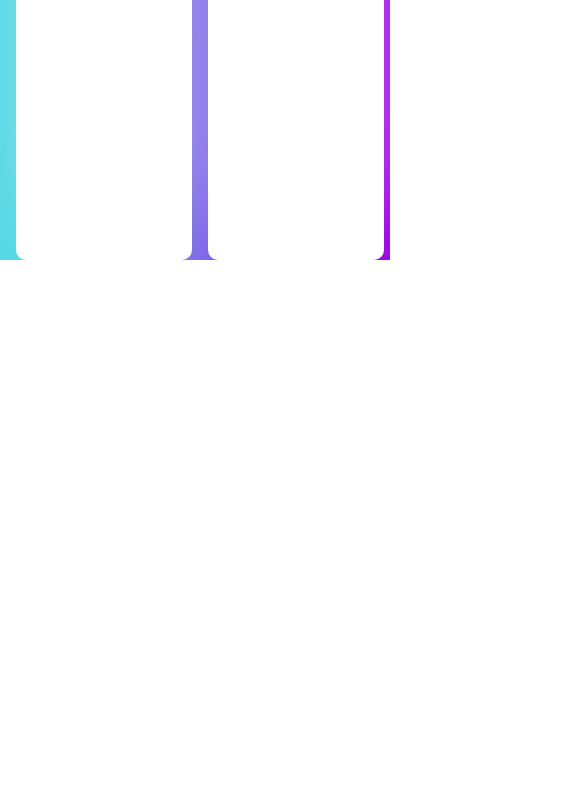
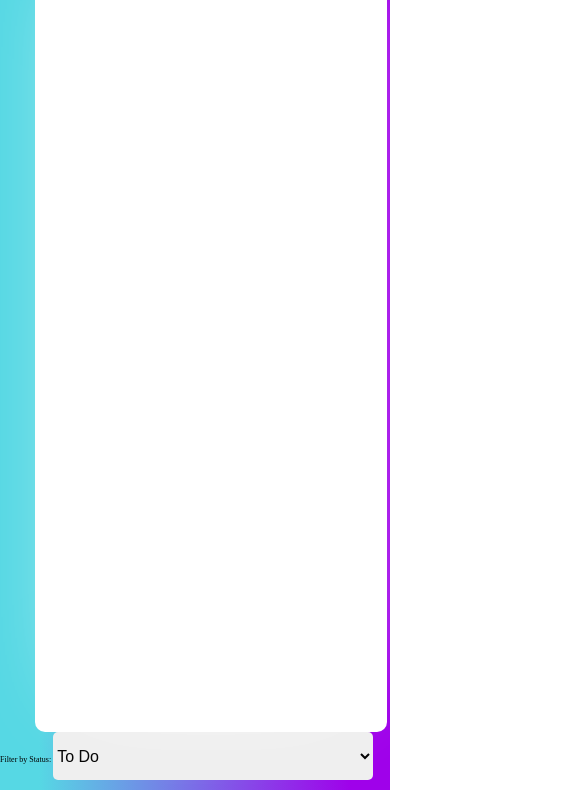
Before and after one commit to MunkhtTsolmon/to-do-app, a plain HTML site: page to-do-list-app.html in a window 390 px wide. Shown: the part 217-1007 px from the top of the page, 585 px wide, since content can reach past the window. Before the commit the page ends 844 px from the top, so only its background shows below. Drawn offline with Linux system fonts and the light colour scheme.

Commit message:
responsivw

```diff
--- a/to-do-list-app.html
+++ b/to-do-list-app.html
@@ -23,10 +23,10 @@
         <div>
           <label for="status">Select status</label>
           <select name="status" id="statusSelect">
-            <option value="to-do">to-do</option>
-            <option value="in-progress">in-progress</option>
-            <option value="done">done</option>
-            <option value="blocked">blocked</option>
+            <option value="to-do">To Do</option>
+            <option value="in-progress">In Progress</option>
+            <option value="done">Done</option>
+            <option value="blocked">Blocked</option>
           </select>
         </div>
         <button class="submitBtn" onclick="addTask(), closePopup()">
@@ -53,6 +53,16 @@
         </div>
       </div>
     </div>
+<!-- Task Filter Dropdown -->
+<div id="taskFilter" style="display: none;">
+  <label for="statusFilter">Filter by Status:</label>
+  <select id="statusFilter" onchange="filterTasksByStatus()">
+    <option value="to-do">To Do</option>
+    <option value="in-progress">In Progress</option>
+    <option value="done">Done</option>
+    <option value="blocked">Blocked</option>
+  </select>
+</div>
 
     <script src="todo.js"></script>
   </body>
--- a/todo.css
+++ b/todo.css
@@ -21,6 +21,32 @@
     font-size: 4px !important;
   }
 }
+/* Default desktop styles */
+#taskFilter {
+  display: none;
+}
+
+@media (max-width: 800px) {
+  html {
+    font-size: 8px !important;
+  }
+  /* Show the filter dropdown on mobile */
+  #taskFilter {
+    display: block !important;
+    margin-bottom: 10px;
+  }
+
+  /* Hide all sections by default */
+  section {
+    display: none;
+  }
+
+  /* Show only the selected section */
+  .active-section {
+    display: block;
+  }
+}
+
 html {
   font-size: 10px;
 }
--- a/todo.js
+++ b/todo.js
@@ -158,8 +158,13 @@ function closeEditPopup() {
 function saveEditedTask() {
   const newTaskName = document.getElementById("editTaskName").value;
   const newStatus = document.getElementById("editStatusSelect").value;
+  const currentStatus = document.getElementById("statusSelect").value;
+  currentEditingTask.children[0].innerText = newTaskName;
 
-  currentEditingTask.children[0].innerText = newTaskName;
+  if(newStatus === currentStatus) {
+  closeEditPopup();
+  return;
+}
 
   let targetSection;
   if (newStatus === "to-do") {
@@ -202,3 +207,33 @@ function saveEditedTask() {
 
   closeEditPopup();
 }
+function filterTasksByStatus() {
+  // Get the selected status from the dropdown
+  const selectedStatus = document.getElementById("statusFilter").value;
+
+  // Remove the 'active-section' class from all sections
+  section1.classList.remove("active-section");
+  section2.classList.remove("active-section");
+  section3.classList.remove("active-section");
+  section4.classList.remove("active-section");
+
+  // Add the 'active-section' class to the selected section
+  if (selectedStatus === "to-do") {
+    section1.classList.add("active-section");
+  } else if (selectedStatus === "in-progress") {
+    section2.classList.add("active-section");
+  } else if (selectedStatus === "done") {
+    section3.classList.add("active-section");
+  } else if (selectedStatus === "blocked") {
+    section4.classList.add("active-section");
+  }
+}
+
+// Initial display setup for mobile view
+function initializeMobileView() {
+  // Display only the "To Do" section initially in mobile view
+  section1.classList.add("active-section");
+}
+
+// Call initializeMobileView when the page loads
+window.onload = initializeMobileView;
```
